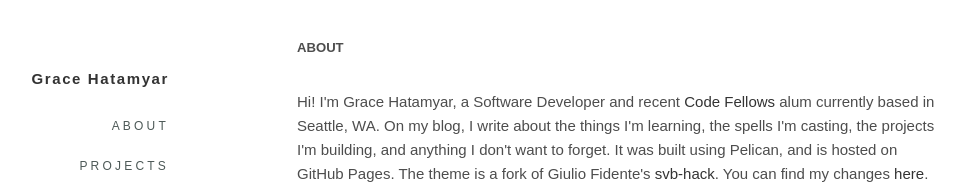
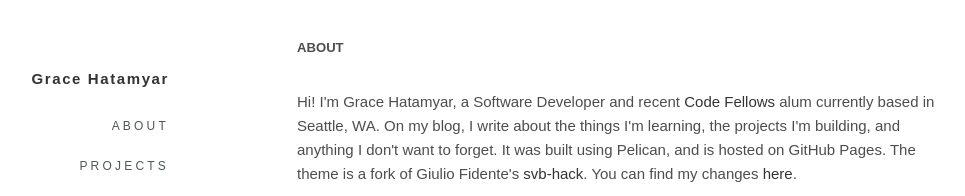
Before and after one commit to gatita/gatita.github.io, a plain HTML site: page pages/about.html in a window 1280 px wide. Shown: the top 196 px of the page, without its empty margins (63-1028 px from the left). Drawn offline with Linux system fonts and the light colour scheme.

Commit message:
Update documentation

```diff
--- a/pages/about.html
+++ b/pages/about.html
@@ -48,7 +48,7 @@
     <h6 class="page-title">About</h6>
     <p id="about">
         Hi! I'm Grace Hatamyar, a Software Developer and recent <a class="about-link" href="http://codefellows.org">Code Fellows</a> alum currently based in Seattle, WA.
-        On my blog, I write about the things I'm learning, the spells I'm casting, the projects I'm building, and anything I don't want to forget.
+        On my blog, I write about the things I'm learning, the projects I'm building, and anything I don't want to forget.
         It was built using Pelican, and is hosted on GitHub Pages. The theme is a fork of Giulio Fidente's <a class="about-link" href="https://github.com/gfidente/pelican-svbhack">svb-hack</a>. You can find my changes <a class="about-link" href="https://github.com/gatita/pelican-svbhack-minimal">here</a>. <br /><br />
 
         My background is in Urban Studies, so my interests tend to lie at the interesection of Urban Planning and Technology.
```
